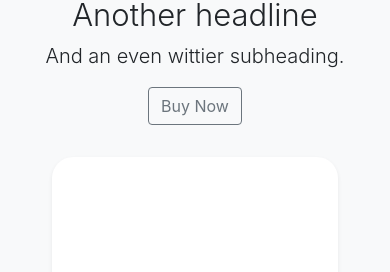
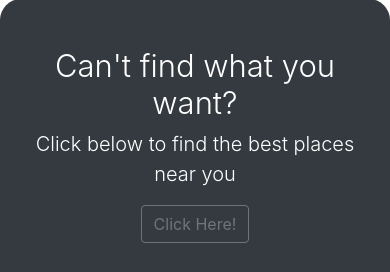
Before and after one commit to itsawaz/PetFolio, a Django app: page /shop/ in a window 390 px wide. Shown: the part 3745-4017 px from the top of the page. Run offline with Django 4.2, Linux system fonts and the light colour scheme; some libraries are stand-ins or nearby versions.

Commit message:
shop completed

```diff
--- a/blog/urls.py
+++ b/blog/urls.py
@@ -1,7 +1,7 @@
 from django.urls import path
 from blog import views
-
+from .views import post
 
 urlpatterns = [
-    path('', views.blog, name='blog-home'),
+    path('', views.blog, name='blog-home')
 ]
--- a/shop/templates/shop/shop.html
+++ b/shop/templates/shop/shop.html
@@ -153,7 +214,7 @@
 
 
 <main>
-  <div class="position-relative overflow-hidden p-3 p-md-5 m-md-3 text-center bg-light">
+  <div class="position-relative overflow-hidden p-3 p-md-5 m-md-3 text-center bg-light " style="border-radius: 21px 21px 21px 21px">
     <div class="col-md-5 p-lg-5 mx-auto my-5">
       <h1 class="display-4 fw-normal">Pet Store</h1>
       <p class="lead fw-normal">Shop the best pet food for your furry friends from your home!</p>
@@ -164,21 +225,21 @@
   </div>
 
   <div class="d-md-flex flex-md-equal w-100 my-md-3 ps-md-3">
-    <div class="bg-dark me-md-3 pt-3 px-3 pt-md-5 px-md-5 text-center text-white overflow-hidden">
+    <div class="bg-dark me-md-3 pt-3 px-3 pt-md-5 px-md-5 text-center text-white overflow-hidden"  style="border-radius: 21px 21px 21px 21px">
       <div class="my-3 py-3">
         <h2 class="display-5">Dog food & treats</h2>
         <p class="lead">Starting ₹149</p>
           <a class="btn btn-outline-secondary" href="https://www.amazon.in/b/ref=dogfood/ref=QANav11CTA_en_IN_1?pf_rd_r=M6Q54KC2Y7V6TEN1KW48&pf_rd_p=c3ff14e7-c668-457c-8fde-8347f993591c&pf_rd_m=A1VBAL9TL5WCBF&pf_rd_s=merchandised-search-5&pf_rd_t=&pf_rd_i=2454181031&node=59161574031">Buy Now</a>
       </div>
       <div class="bg-light shadow-sm mx-auto" style="width: 80%; height: 300px; border-radius: 23px 23px 23px 23px;">
-            <img src="https://www.thesprucepets.com/thmb/w0p_4dK-dMjRX4owCTfbUpdFUdE=/5464x0/filters:no_upscale():strip_icc()/people-food-for-puppies-2804770-hero-58d5ffa7c4784604b5088d8fcf41fed7.jpg"  style="width:100%; height: 300px; border-radius: 21px 21px 0px 0px;"/>
+            <img src="https://images.unsplash.com/photo-1548199973-03cce0bbc87b?ixlib=rb-4.0.3&ixid=MnwxMjA3fDB8MHxwaG90by1wYWdlfHx8fGVufDB8fHx8&auto=format&fit=crop&w=2069&q=80"  style="width:100%; height: 300px; border-radius: 21px 21px 0px 0px;"/>
       </div>
     </div>
 
-    <div class="bg-light me-md-3 pt-3 px-3 pt-md-5 px-md-5 text-center overflow-hidden">
+    <div class="bg-light me-md-3 pt-3 px-3 pt-md-5 px-md-5 text-center overflow-hidden"  style="border-radius: 21px 21px 21px 21px">
       <div class="my-3 p-3">
         <h2 class="display-5">Cat Food & Supplies</h2>
-        <p class="lead">Starting ₹179.</p>
+        <p class="lead">Starting ₹179</p>
           <a class="btn btn-outline-secondary" href="https://www.amazon.in/b/ref=Halo_Pets_2?pf_rd_r=M6Q54KC2Y7V6TEN1KW48&pf_rd_p=5044793c-5489-4924-963c-a2f8832f41c4&pf_rd_m=A1VBAL9TL5WCBF&pf_rd_s=merchandised-search-1&pf_rd_t=&pf_rd_i=2454181031&ie=UTF8&node=4771341031">Buy Now</a>
       </div>
       <div class="bg-dark shadow-sm mx-auto" style="width: 80%; height: 300px; border-radius: 21px 21px 0 0;">
@@ -186,66 +247,62 @@
       </div>
     </div>
   </div>
+       <!-- position-relative overflow-hidden p-3 p-md-5 m-md-3 text-center  -->
+       <div class="bg-dark position-relative md-5 m-md-3 text-center overflow-hidden text-white"  style="border-radius: 21px 21px 21px 21px">
+      <div class="my-3 py-3">
+        <h2 class="display-5">Bestselling Aquatic supplies</h2>
+        <p class="lead">50,000 results for Fish & Aquatics</p>
+          <a class="btn btn-outline-secondary" href="https://www.amazon.in/b/ref=Halo_Pets_3?pf_rd_r=1WJBQ5PA4D8TJWYCQFG0&pf_rd_p=5044793c-5489-4924-963c-a2f8832f41c4&pf_rd_m=A1VBAL9TL5WCBF&pf_rd_s=merchandised-search-1&pf_rd_t=&pf_rd_i=2454181031&ie=UTF8&node=4771339031">Buy Now</a>
+      </div>
+      <div class="bg-body shadow-sm mx-auto" style="width: 40%; height: 45%; border-radius: 21px 21px 0 0;">
+          <img src="https://images.unsplash.com/photo-1653567182754-4889e7fdef35?ixlib=rb-4.0.3&ixid=MnwxMjA3fDB8MHxwaG90by1wYWdlfHx8fGVufDB8fHx8&auto=format&fit=crop&w=1170&q=80"  style="width:100%; height: 300px; border-radius: 21px 21px 0px 0px;"/></div>
+      </div>
+
 
   <div class="d-md-flex flex-md-equal w-100 my-md-3 ps-md-3">
-    <div class="bg-light me-md-3 pt-3 px-3 pt-md-5 px-md-5 text-center overflow-hidden">
+    <div class="bg-dark me-md-3 pt-3 px-3 pt-md-5 px-md-5 text-center text-white overflow-hidden"  style="border-radius: 21px 21px 21px 21px">
       <div class="my-3 p-3">
-        <h2 class="display-5">Another headline</h2>
-        <p class="lead">And an even wittier subheading.</p>
-          <a class="btn btn-outline-secondary" href="#">Buy Now</a>
+        <h2 class="display-5">Cattle care supplies</h2>
+        <p class="lead">Up to 30% off</p>
+          <a class="btn btn-outline-secondary" href="https://www.amazon.in/b/ref=Halo_Pets_5?pf_rd_r=1WJBQ5PA4D8TJWYCQFG0&pf_rd_p=5044793c-5489-4924-963c-a2f8832f41c4&pf_rd_m=A1VBAL9TL5WCBF&pf_rd_s=merchandised-search-1&pf_rd_t=&pf_rd_i=2454181031&node=29677386031">Buy Now</a>
       </div>
-      <div class="bg-dark shadow-sm mx-auto" style="width: 80%; height: 300px; border-radius: 21px 21px 0 0;">
-          <img src="https://www.thesprucepets.com/thmb/w0p_4dK-dMjRX4owCTfbUpdFUdE=/5464x0/filters:no_upscale():strip_icc()/people-food-for-puppies-2804770-hero-58d5ffa7c4784604b5088d8fcf41fed7.jpg"  style="width:100%; height: 300px; border-radius: 21px 21px 0px 0px;"/></div>
+      <div class="bg-body shadow-sm mx-auto" style="width: 80%; height: 300px; border-radius: 21px 21px 0 0;">
+         <img src="https://images.unsplash.com/photo-1583095117886-ddb019562ee0?ixlib=rb-4.0.3&ixid=MnwxMjA3fDB8MHxwaG90by1wYWdlfHx8fGVufDB8fHx8&auto=format&fit=crop&w=1172&q=80"  style="width:100%; height: 300px; border-radius: 21px 21px 0px 0px;"/>
+      </div>
     </div>
-    <div class="bg-dark me-md-3 pt-3 px-3 pt-md-5 px-md-5 text-center text-white ">
+    <div class="bg-light me-md-3 pt-3 px-3 pt-md-5 px-md-5 text-center overflow-hidden"  style="border-radius: 21px 21px 21px 21px">
       <div class="my-3 py-3">
-        <h2 class="display-5">Another headline</h2>
-        <p class="lead">And an even wittier subheading.</p>
-          <a class="btn btn-outline-secondary" href="#">Buy Now</a>
+        <h2 class="display-5">Small Animals</h2>
+        <p class="lead">20,000 results</p>
+          <a class="btn btn-outline-secondary" href="https://www.amazon.in/s/ref=Halo_Pets_6?pf_rd_r=SE1KNTP12E4VP8V7FYD4&pf_rd_p=5044793c-5489-4924-963c-a2f8832f41c4&pf_rd_m=A1VBAL9TL5WCBF&pf_rd_s=merchandised-search-1&pf_rd_t=&pf_rd_i=2454181031&bbn=4740420031&rh=n%3A2454181031%2Cn%3A4771347031">Buy Now</a>
       </div>
-      <div class="bg-light shadow-sm mx-auto" style="width: 80%; height: 300px; border-radius: 21px 21px 0px 0px;">
-          <img src="https://www.thesprucepets.com/thmb/w0p_4dK-dMjRX4owCTfbUpdFUdE=/5464x0/filters:no_upscale():strip_icc()/people-food-for-puppies-2804770-hero-58d5ffa7c4784604b5088d8fcf41fed7.jpg"  style="width:100%; height: 300px; border-radius: 21px 21px 0px 0px;"/>
+      <div class="bg-body shadow-sm mx-auto" style="width: 80%; height: 300px; border-radius: 21px 21px 0 0;">
+          <img src="https://images.unsplash.com/photo-1502899845910-573a1d1c390d?ixlib=rb-4.0.3&ixid=MnwxMjA3fDB8MHxwaG90by1wYWdlfHx8fGVufDB8fHx8&auto=format&fit=crop&w=1170&q=80"  style="width:100%; height: 300px; border-radius: 21px 21px 0px 0px;"/>
       </div>
-
     </div>
   </div>
 
   <div class="d-md-flex flex-md-equal w-100 my-md-3 ps-md-3">
-    <div class="bg-light me-md-3 pt-3 px-3 pt-md-5 px-md-5 text-center overflow-hidden">
+    <div class="bg-light me-md-3 pt-3 px-3 pt-md-5 px-md-5 text-center overflow-hidden"  style="border-radius: 21px 21px 21px 21px">
       <div class="my-3 p-3">
-        <h2 class="display-5">Another headline</h2>
-        <p class="lead">And an even wittier subheading.</p>
-          <a class="btn btn-outline-secondary" href="#">Buy Now</a>
-      </div>
-      <div class="bg-body shadow-sm mx-auto" style="width: 80%; height: 300px; border-radius: 21px 21px 0 0;"></div>
-    </div>
-    <div class="bg-light me-md-3 pt-3 px-3 pt-md-5 px-md-5 text-center overflow-hidden">
-      <div class="my-3 py-3">
-        <h2 class="display-5">Another headline</h2>
-        <p class="lead">And an even wittier subheading.</p>
-          <a class="btn btn-outline-secondary" href="#">Buy Now</a>
-      </div>
-      <div class="bg-body shadow-sm mx-auto" style="width: 80%; height: 300px; border-radius: 21px 21px 0 0;"></div>
-    </div>
-  </div>
-
-  <div class="d-md-flex flex-md-equal w-100 my-md-3 ps-md-3">
-    <div class="bg-light me-md-3 pt-3 px-3 pt-md-5 px-md-5 text-center overflow-hidden">
-      <div class="my-3 p-3">
-        <h2 class="display-5">Another headline</h2>
-        <p class="lead">And an even wittier subheading.</p>
-          <a class="btn btn-outline-secondary" href="#">Buy Now</a>
+        <h2 class="display-5">Heads Up For Tails</h2>
+        <p class="lead">Best Offline pet store for all your pet supplies and pet products</p>
+          <a class="btn btn-outline-secondary" href="https://headsupfortails.com/">Click Here!</a>
 
       </div>
-      <div class="bg-body shadow-sm mx-auto" style="width: 80%; height: 300px; border-radius: 21px 21px 0 0;"></div>
+      <div class="bg-body shadow-sm mx-auto" style="width: 80%; height: 300px; border-radius: 21px 21px 0 0;">
+          <img src="https://lh3.googleusercontent.com/p/AF1QipMtdTtSFK72PpJv2AjQ0o4Cr0ZkSLSG8py-Xew=w1080-h608-p-no-v0"  style="width:100%; height: 300px; border-radius: 21px 21px 0px 0px;"/>
+      </div>
     </div>
-    <div class="bg-light me-md-3 pt-3 px-3 pt-md-5 px-md-5 text-center overflow-hidden">
+    <div class="bg-dark me-md-3 pt-3 px-3 pt-md-5 px-md-5 text-center text-white overflow-hidden"  style="border-radius: 21px 21px 21px 21px">
       <div class="my-3 py-3">
-        <h2 class="display-5">Another headline</h2>
-        <p class="lead">And an even wittier subheading.</p>
-          <a class="btn btn-outline-secondary" href="#">Buy Now</a>
+        <h2 class="display-5">Can't find what you want?</h2>
+        <p class="lead">Click below to find the best places near you</p>
+          <a class="btn btn-outline-secondary" href="https://www.google.com/search?q=pet+stores+near+me">Click Here!</a>
       </div>
-      <div class="bg-body shadow-sm mx-auto" style="width: 80%; height: 300px; border-radius: 21px 21px 0 0;"></div>
+      <div class="bg-body shadow-sm mx-auto" style="width: 80%; height: 300px; border-radius: 21px 21px 0 0;">
+          <img src="https://images.unsplash.com/photo-1472851294608-062f824d29cc?ixlib=rb-4.0.3&ixid=MnwxMjA3fDB8MHxwaG90by1wYWdlfHx8fGVufDB8fHx8&auto=format&fit=crop&w=1170&q=80"  style="width:100%; height: 300px; border-radius: 21px 21px 0px 0px;"/>
+      </div>
     </div>
   </div>
 </main>
```
Also changed, not shown: other parts of shop/templates/shop/shop.html (+61 -0 lines), blog/templates/blog/blog.html (+8 -0 lines), blog/views.py (+1 -8 lines), db.sqlite3.
